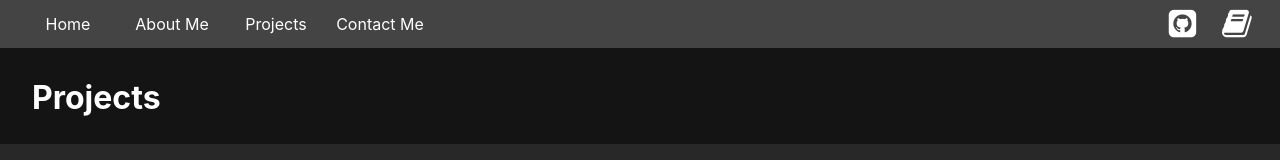
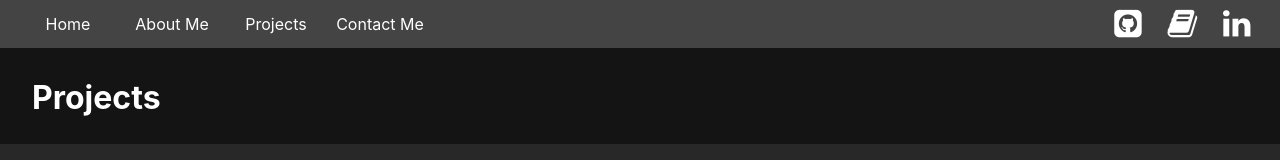
Before and after one commit to jerryrox/portfolio-jerry-v1, a React (Create React App) app: page /#/projects in a window 1280 px wide. Shown: the top 160 px of the page. Built offline with nearby package versions, Linux system fonts and the light colour scheme.

Commit message:
Added linked in link in header

```diff
--- a/src/components/Header/index.js
+++ b/src/components/Header/index.js
@@ -67,6 +67,11 @@ export default class Header extends React.Component {
                             <button className="menuButton"><i className="fa fa-book fa-2x"></i></button>
                         </a>
                     </li>
+                    <li className="menuItem">
+                        <a href="https://www.linkedin.com/in/jerryrox/" target="_blank" rel="noopener noreferrer">
+                            <button className="menuButton"><i className="fa fa-linkedin fa-2x"></i></button>
+                        </a>
+                    </li>
                 </ul>
             </div>
         );
```
